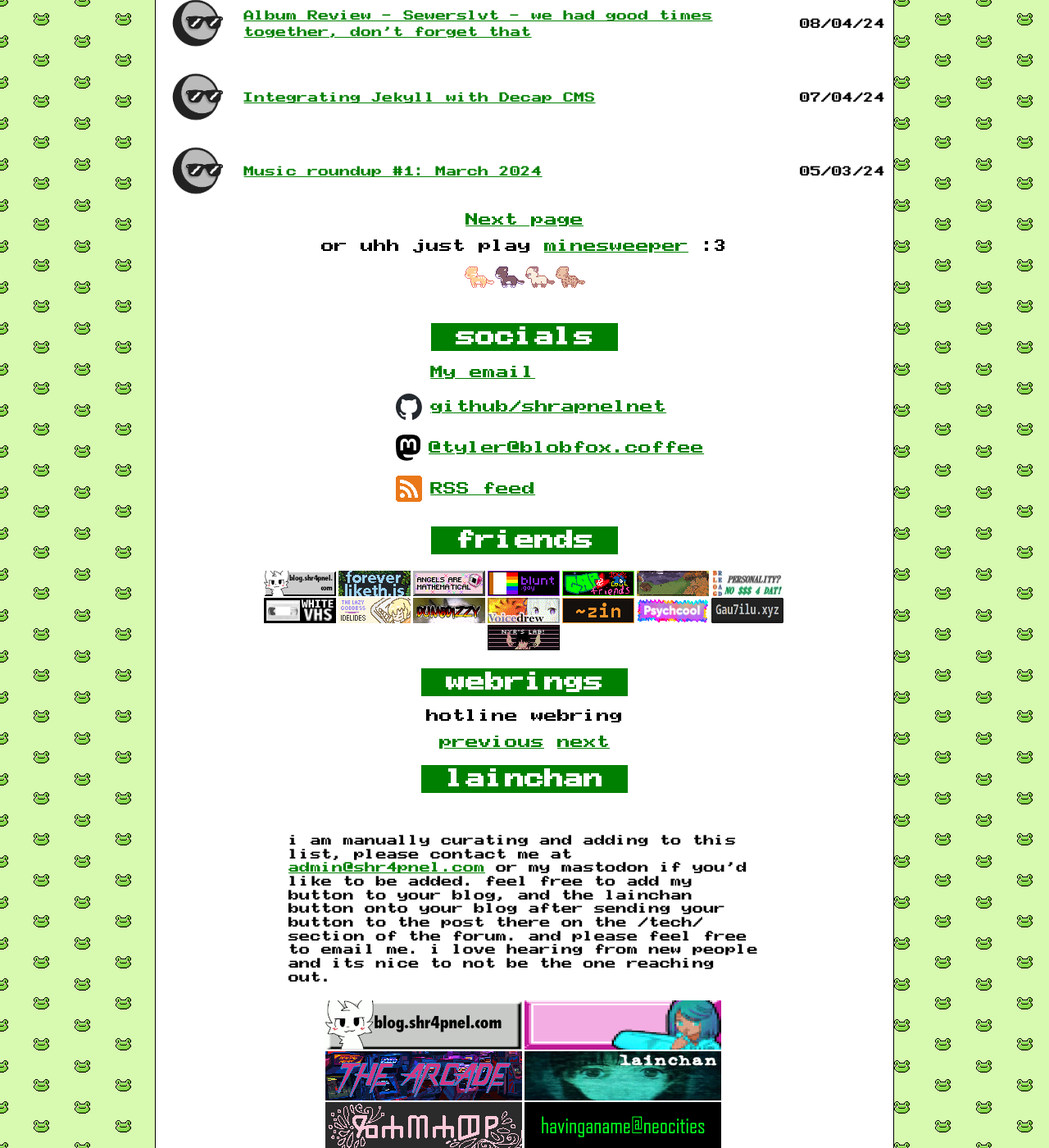
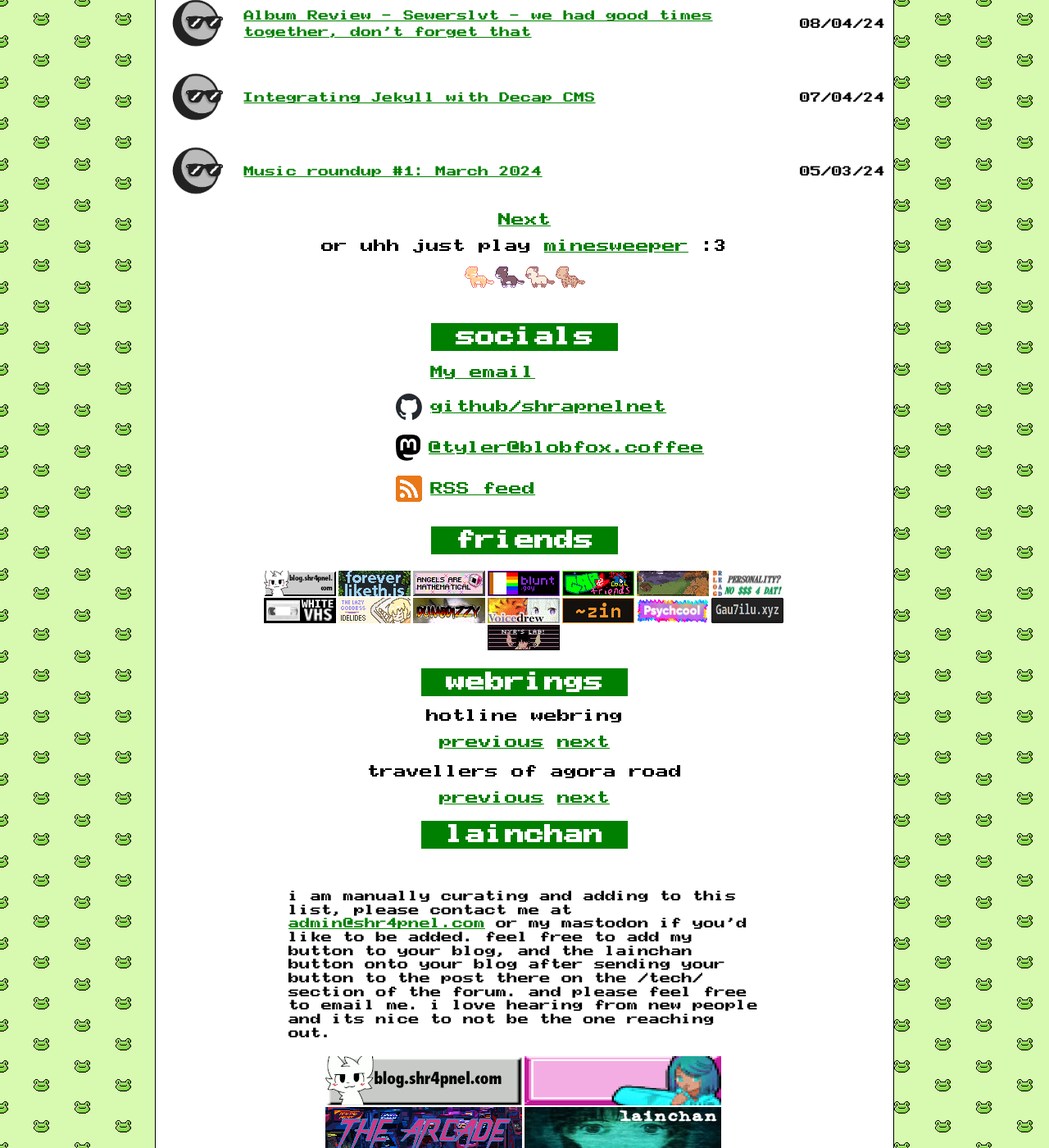
Before and after one commit to shrapnelnet/blog, a Jekyll site: the page built from index.html, in a window 1280 px wide and 1400 px high, scrolled down 419 px. Shown: the whole window at 82% size. Built offline with Jekyll 4.4.1, drawn with Linux system fonts in a browser that asks for light colours; the list of posts is cut into pages by our own code.

Commit message:
fix agora travellers wr

```diff
--- a/_layouts/shr4pnel.html
+++ b/_layouts/shr4pnel.html
@@ -29,10 +29,10 @@
             {% endfor %}
             <div class="paginate">
                 {% if paginator.previous_page %}
-                    <a href="{{ paginator.previous_page_path }}">Previous page</a>
+                    <a href="{{ paginator.previous_page_path }}">Previous</a>
                 {% endif %}
                 {% if paginator.next_page %}
-                    <a href="{{ paginator.next_page_path }}">Next page</a>
+                    <a href="{{ paginator.next_page_path }}">Next</a>
                 {% endif %}
             </div>
             <p>or uhh just play <a href="#">minesweeper</a> :3</p>
@@ -180,6 +180,11 @@
                 <p>hotline webring</p>
                 <a href="https://hotlinewebring.club/shr4pnel/previous">previous</a>
                 <a href="https://hotlinewebring.club/shr4pnel/next">next</a>
+            </div>
+            <div class="flex-wrap">
+                <p>travellers of agora road</p>
+                <a href="https://aboboracandy.neocities.org/">previous</a>
+                <a href="https://skeleg.org/">next</a>
             </div>
         </div>
         <h2 class="highlighted">lainchan</h2>
```
